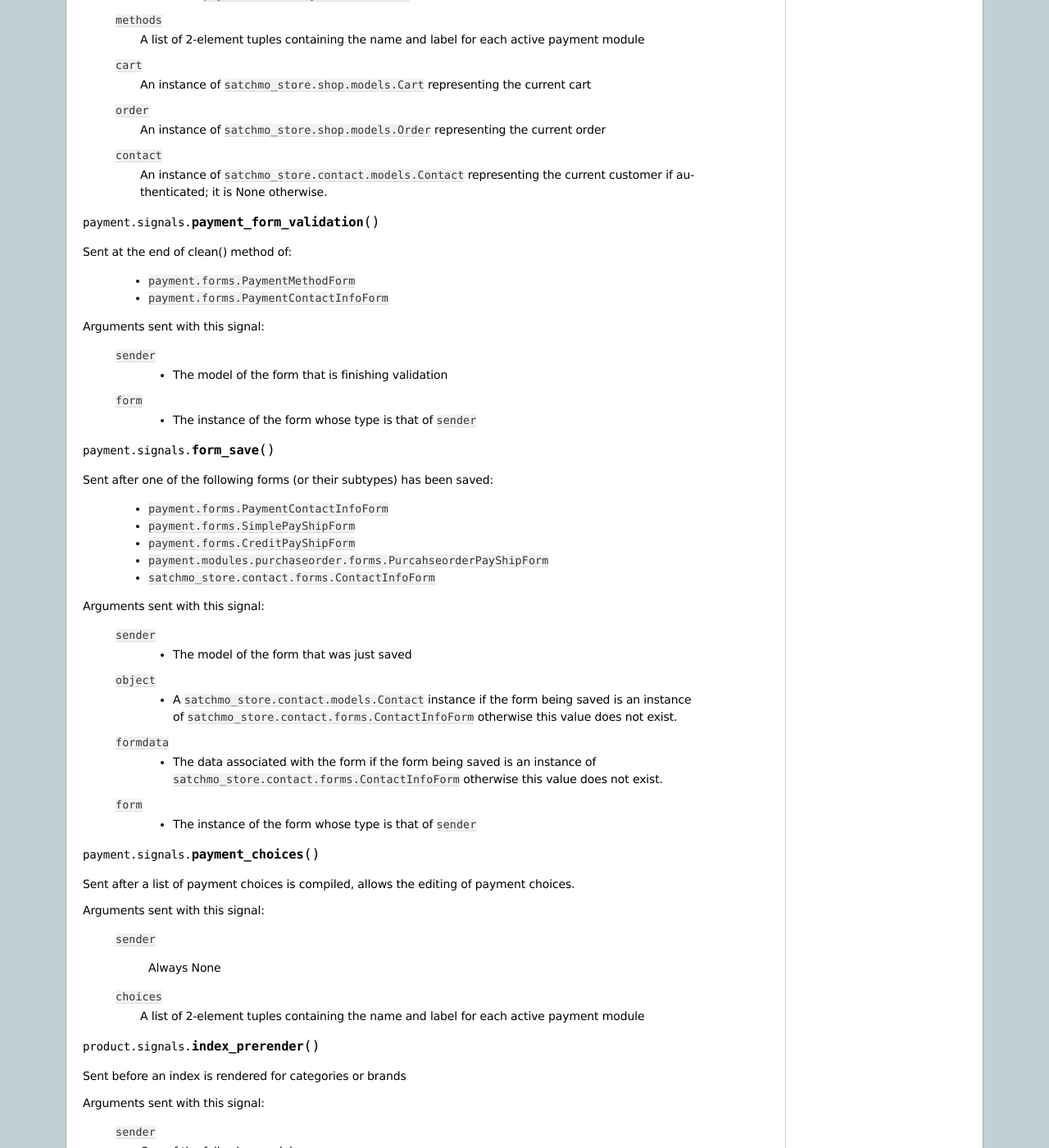
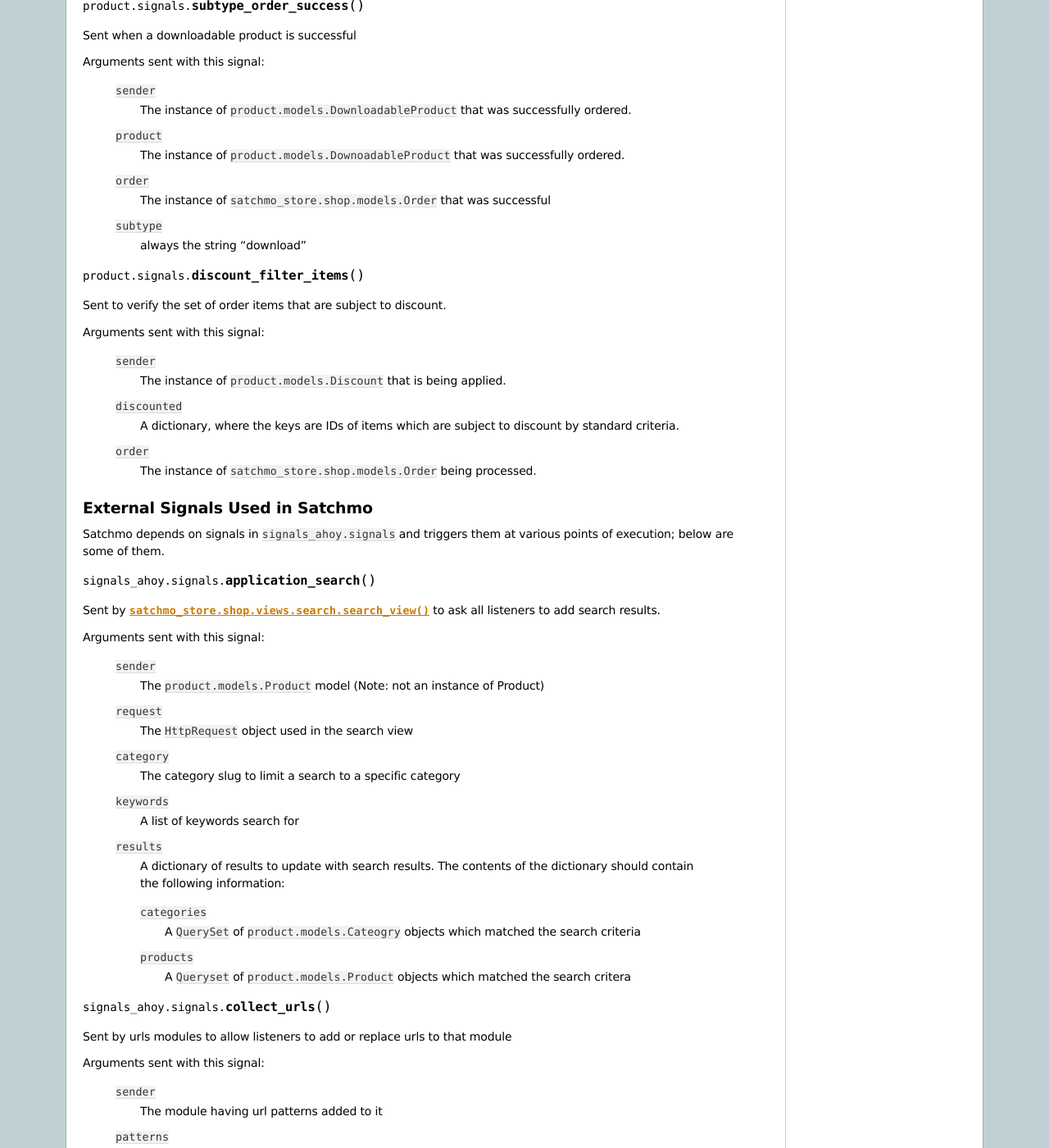
Before and after one commit to opencoca/WEB-Satchmo, a Sphinx documentation site: the page built from docs/signals.txt, in a window 1280 px wide and 1400 px high, scrolled down 9523 px. Shown: the whole window at 82% size. Built offline with Sphinx 7.4.7, drawn with Linux system fonts in a browser that asks for light colours; some of the changed text lies outside the part shown.

Commit message:
docs/signals: remove outdated signals
These signals have been moved into signals_ahoy; create a new section
for signals from signals_ahoy that we use.

Rename 'form_save' to 'form_postsave'; merge the two descriptions.

Remove the signals 'payment_form_init' and 'payment_form_validation'
outright.

```diff
--- a/docs/signals.txt
+++ b/docs/signals.txt
@@ -216,33 +216,6 @@
     ``orderitem``
         The instance of ``satchmo_store.shop.models.OrderItem`` being added to the order
 
-.. function:: satchmo_search
-
-Sent by search_view to ask all listeners to add search results.
-
-Arguments sent with this signal:
-
-    ``sender``
-        The ``product.models.Product`` model (Note: not an instance of Product)
-
-    ``request``
-        The ``HttpRequest`` object used in the search view
-
-    ``category``
-        The category slug to limit a search to a specific category
-
-    ``keywords``
-        A list of keywords search for
-
-    ``results``
-        A dictionary of results to update with search results. The contents of the dictionary should contain the following information:
-
-        ``categories``
-            A ``QuerySet`` of ``product.models.Cateogry`` objects which matched the search criteria
-
-        ``products``
-            A ``Queryset`` of ``product.models.Product`` objects which matched the search critera
-
 .. function:: satchmo_context
 
 Sent when ``satchmo_store.shop.context_processors.settings()`` is invoked, before the context is returned. This signal can be used to modify the context returned by the context processor.
@@ -339,40 +312,6 @@
     ``contact``
         The instance of ``satchmo_store.contact.models.Contact`` which was updated with a new location.
 
-.. function:: form_init
-
-Sent when a contact info form is initialized. Contact info forms include:
-
-    - ``contact.forms.ContactInfoForm``
-    - ``contact.forms.ExtendedContactInfoForm``
-    - ``payment.forms.PaymentContactInfoForm``
-
-Arguments sent with this signal:
-
-    ``sender``
-        The model of the form being initialized. The value of sender will be one of the models defined above.
-
-    ``form``
-        An instance of the form (whose type is defined by ``sender``) being intitialized.
-
-.. function:: form_save
-
-Sent after a form has been saved to the database
-
-Arguments sent with this signal:
-
-    ``sender``
-        The form model of the form being set (Note: Not an instance). Possible values include:
-
-        - ``satchmo_store.contact.forms.ContactInfoForm``
-        - ``payment.modules.purchaseorder.forms.PurchaseorderPayShipForm``
-        - ``payment.forms.CreditPayShipForm``
-        - ``payment.forms.SimplePayShipForm``
-        - ``payment.forms.PaymentContactInfoForm``
-
-    ``form``
-        - The instance of the form defined by one of the above models that was saved.
-
 .. function:: validate_postcode
 
 Sent when a form that contains postal codes (shipping and billing forms) needs to validate. This signal can be used to custom validate postal postal codes. Any listener should return the validated postal code or raise an exception for an invalid postal code.
@@ -458,23 +397,6 @@
     ``controller``
         An instance of ``payment.views.confirm.ConfirmController`` which performed the sanity check (Note: this is the same argument as ``sender``)
 
-.. function:: payment_form_init
-
-Sent when a payment form is initialized. Payment forms include:
-
-    - ``payment.forms.PaymentContactInfoForm``
-    - ``payment.forms.SimplePayShipForm``
-
-Arguments sent with this signal:
-
-    ``sender``
-        The model of the form being initialized. The value of sender will be one of the models defined above.
-
-    ``form``
-        An instance of the form (whose type is defined by ``sender``) being initialized.
-
-See `Ensuring Accepting of Terms during Checkout`_ for an example of how this signal can be used.
-
 .. function:: payment_methods_query
 
 Sent when a ``payment.forms.PaymentMethodForm`` is initialized. Receivers have cart/order passed in variables to check the contents and modify methods list if neccessary.
@@ -495,45 +417,6 @@
 
     ``contact``
         An instance of ``satchmo_store.contact.models.Contact`` representing the current customer if authenticated; it is None otherwise.
-
-.. function:: payment_form_validation
-
-Sent at the end of clean() method of:
-
-    - ``payment.forms.PaymentMethodForm``
-    - ``payment.forms.PaymentContactInfoForm``
-
-Arguments sent with this signal:
-
-    ``sender``
-        - The model of the form that is finishing validation
-
-    ``form``
-        - The instance of the form whose type is that of ``sender``
-
-.. function:: form_save
-
-Sent after one of the following forms (or their subtypes) has been saved:
-
-    - ``payment.forms.PaymentContactInfoForm``
-    - ``payment.forms.SimplePayShipForm``
-    - ``payment.forms.CreditPayShipForm``
-    - ``payment.modules.purchaseorder.forms.PurcahseorderPayShipForm``
-    - ``satchmo_store.contact.forms.ContactInfoForm``
-
-Arguments sent with this signal:
-
-    ``sender``
-        - The model of the form that was just saved
-
-    ``object``
-        - A ``satchmo_store.contact.models.Contact`` instance if the form being saved is an instance of ``satchmo_store.contact.forms.ContactInfoForm`` otherwise this value does not exist.
-
-    ``formdata``
-        - The data associated with the form if the form being saved is an instance of ``satchmo_store.contact.forms.ContactInfoForm`` otherwise this value does not exist.
-
-    ``form``
-        - The instance of the form whose type is that of ``sender``
 
 .. function:: payment_choices
 
@@ -638,7 +521,41 @@
     ``order``
         The instance of ``satchmo_store.shop.models.Order`` being processed.
 
-.. currentmodule:: satchmo_utils.signals
+External Signals Used in Satchmo
+--------------------------------
+
+Satchmo depends on signals in ``signals_ahoy.signals`` and triggers them at
+various points of execution; below are some of them.
+
+.. currentmodule:: signals_ahoy.signals
+
+.. function:: application_search
+
+Sent by :func:`satchmo_store.shop.views.search.search_view` to ask all listeners
+to add search results.
+
+Arguments sent with this signal:
+
+    ``sender``
+        The ``product.models.Product`` model (Note: not an instance of Product)
+
+    ``request``
+        The ``HttpRequest`` object used in the search view
+
+    ``category``
+        The category slug to limit a search to a specific category
+
+    ``keywords``
+        A list of keywords search for
+
+    ``results``
+        A dictionary of results to update with search results. The contents of the dictionary should contain the following information:
+
+        ``categories``
+            A ``QuerySet`` of ``product.models.Cateogry`` objects which matched the search criteria
+
+        ``products``
+            A ``Queryset`` of ``product.models.Product`` objects which matched the search critera
 
 .. function:: collect_urls
 
@@ -661,6 +578,48 @@
         import myviews
 
         satchmo_cart_add_complete.connect(myviews.cart_add_listener, sender=None)
+
+.. function:: form_init
+
+Sent when a contact info form is initialized. Contact info forms include:
+
+    - ``contact.forms.ContactInfoForm``
+    - ``contact.forms.ExtendedContactInfoForm``
+    - ``payment.forms.PaymentContactInfoForm``
+
+Arguments sent with this signal:
+
+    ``sender``
+        The model of the form being initialized. The value of sender will be one of the models defined above.
+
+    ``form``
+        An instance of the form (whose type is defined by ``sender``) being intitialized.
+
+See `Ensuring Accepting of Terms during Checkout`_ for an example of how this signal can be used.
+
+.. function:: form_postsave
+
+Sent after a form has been saved to the database
+
+Arguments sent with this signal:
+
+    ``sender``
+        The form model of the form being set (Note: Not an instance). Possible values include:
+
+        - ``satchmo_store.contact.forms.ContactInfoForm``
+        - ``payment.modules.purchaseorder.forms.PurchaseorderPayShipForm``
+        - ``payment.forms.CreditPayShipForm``
+        - ``payment.forms.SimplePayShipForm``
+        - ``payment.forms.PaymentContactInfoForm``
+
+    ``form``
+        - The instance of the form defined by one of the above models that was saved.
+
+    ``object``
+        - A ``satchmo_store.contact.models.Contact`` instance if the form being saved is an instance of ``satchmo_store.contact.forms.ContactInfoForm`` otherwise this value does not exist.
+
+    ``formdata``
+        - The data associated with the form if the form being saved is an instance of ``satchmo_store.contact.forms.ContactInfoForm`` otherwise this value does not exist.
 
 
 Examples
@@ -730,7 +689,7 @@
 Ensuring Acceptance of Terms during Checkout
 ^^^^^^^^^^^^^^^^^^^^^^^^^^^^^^^^^^^^^^^^^^^^
 
-The signal :func:`payment.signals.payment_form_init` can be combined with the ``payment.listeners.form_terms_listener`` to add a custom terms and
+The signal :func:`signals_ahoy.signals.form_init` can be combined with the ``payment.listeners.form_terms_listener`` to add a custom terms and
 conditions acceptance box into your checkout flow.
 
 First, add the terms view in your :file:`/localsite/urls.py` file::
```
